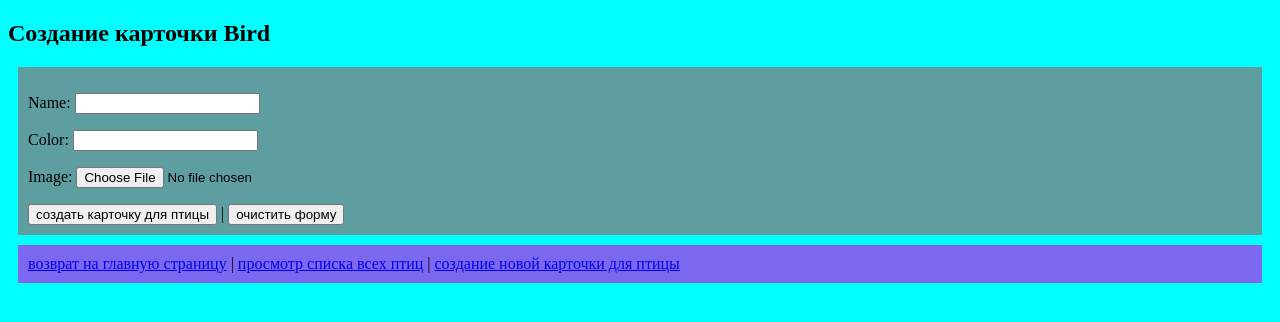
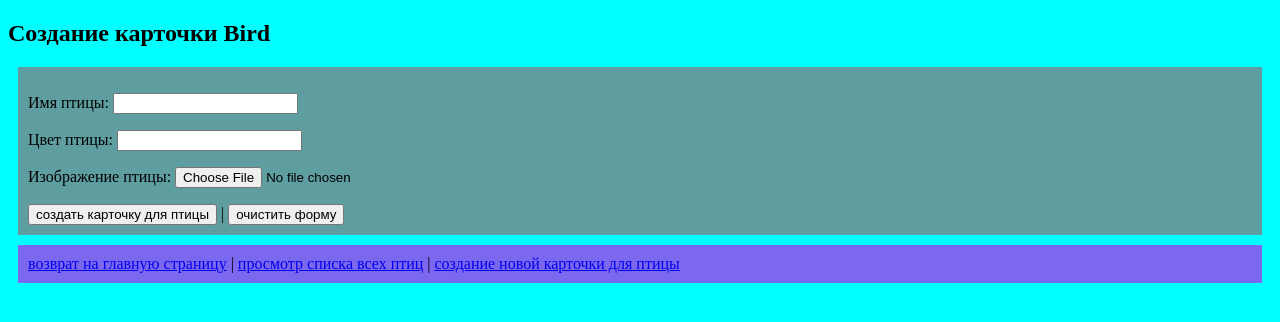
Before and after one commit to ilyapopov400/TestWorkRightscan, a Django app: page /birds/create in a window 1280 px wide. Shown: the top 322 px of the page. Run offline with Django 4.2, Linux system fonts and the light colour scheme.

Commit message:
в модель Birds добавлено количество лайков

```diff
--- a/rightscan/birds/models.py
+++ b/rightscan/birds/models.py
@@ -4,9 +4,10 @@ from django.db import models
 # Create your models here.
 
 class Birds(models.Model):
-    name = models.CharField(max_length=20)
-    color = models.CharField(max_length=20)
-    image = models.ImageField(upload_to='images')
+    name = models.CharField(max_length=20, verbose_name="Имя птицы")
+    color = models.CharField(max_length=20, verbose_name="Цвет птицы")
+    like = models.IntegerField(default=0, verbose_name="Лайки, поставленные птице")
+    image = models.ImageField(upload_to='images', verbose_name="Изображение птицы")
 
     def __str__(self):
         return self.name
--- a/rightscan/birds/templates/birds/bird-detail.html
+++ b/rightscan/birds/templates/birds/bird-detail.html
@@ -12,6 +12,7 @@
             <div>
                 <li>Имя птицы: {{ bird.name }}</li>
                 <li>Цвет птицы: {{ bird.color }}</li>
+                <li>Количество лайков: {{ bird.like }}</li>
                 <li>Изображение птицы:
                     <img src="{{ bird.image.url }}" alt="картинка птицы" height="5%" width="5%">
                 </li>
--- a/rightscan/birds/templates/birds/create-bird.html
+++ b/rightscan/birds/templates/birds/create-bird.html
@@ -12,7 +12,6 @@
     <div class="card-bird">
         <form method="post" enctype="multipart/form-data">
             {% csrf_token %}
-
             <div>
                 {% for bird_field in form %}
                 <p>{{ bird_field.label_tag }} {{ bird_field }}</p>
--- a/rightscan/birds/templates/birds/show-all-birds.html
+++ b/rightscan/birds/templates/birds/show-all-birds.html
@@ -14,8 +14,6 @@
         <div class="card-bird">
         <ul>
             <li>Имя: {{ one_bird.name }}</li>
-            <li>Цвет: {{ one_bird.color }}</li>
-            <li>Изображение: <img src="{{ one_bird.image.url }}" alt="картинка птицы" height="5%" width="5%"></li>
             <li><a href="{% url 'birds:one-bird-detail' pk=one_bird.pk%}">перейти к просмотру птицы</a></li>
         </ul>
         </div>
--- a/rightscan/birds/views.py
+++ b/rightscan/birds/views.py
@@ -6,6 +6,7 @@ from django.views.generic.edit import CreateView
 from django.contrib import messages
 
 from . import models
+from . import forms
 
 
 # Create your views here.
@@ -40,14 +41,15 @@ class TouchBird(CreateView):
     """
     Создание новой карточки птицы
     """
+    form_class = forms.FormBirds
     template_name = "birds/create-bird.html"
-    model = models.Birds
-    fields = "__all__"
+    # model = models.Birds
+    # fields = ["name", "color", "image" ]
     success_url = reverse_lazy('birds:index')
 
-    # def form_valid(self, form):
-    #     form.save()
-    #     return super(TouchBird, self).form_valid(form)
+    def form_valid(self, form):
+        form.save()
+        return super(TouchBird, self).form_valid(form)
 
     # def form_valid(self, form):
     #     form.instance.user = self.request.user
```
Also changed, not shown: rightscan/birds/migrations/0001_initial.py. Lines whose indentation alone changed are shown as unchanged.
